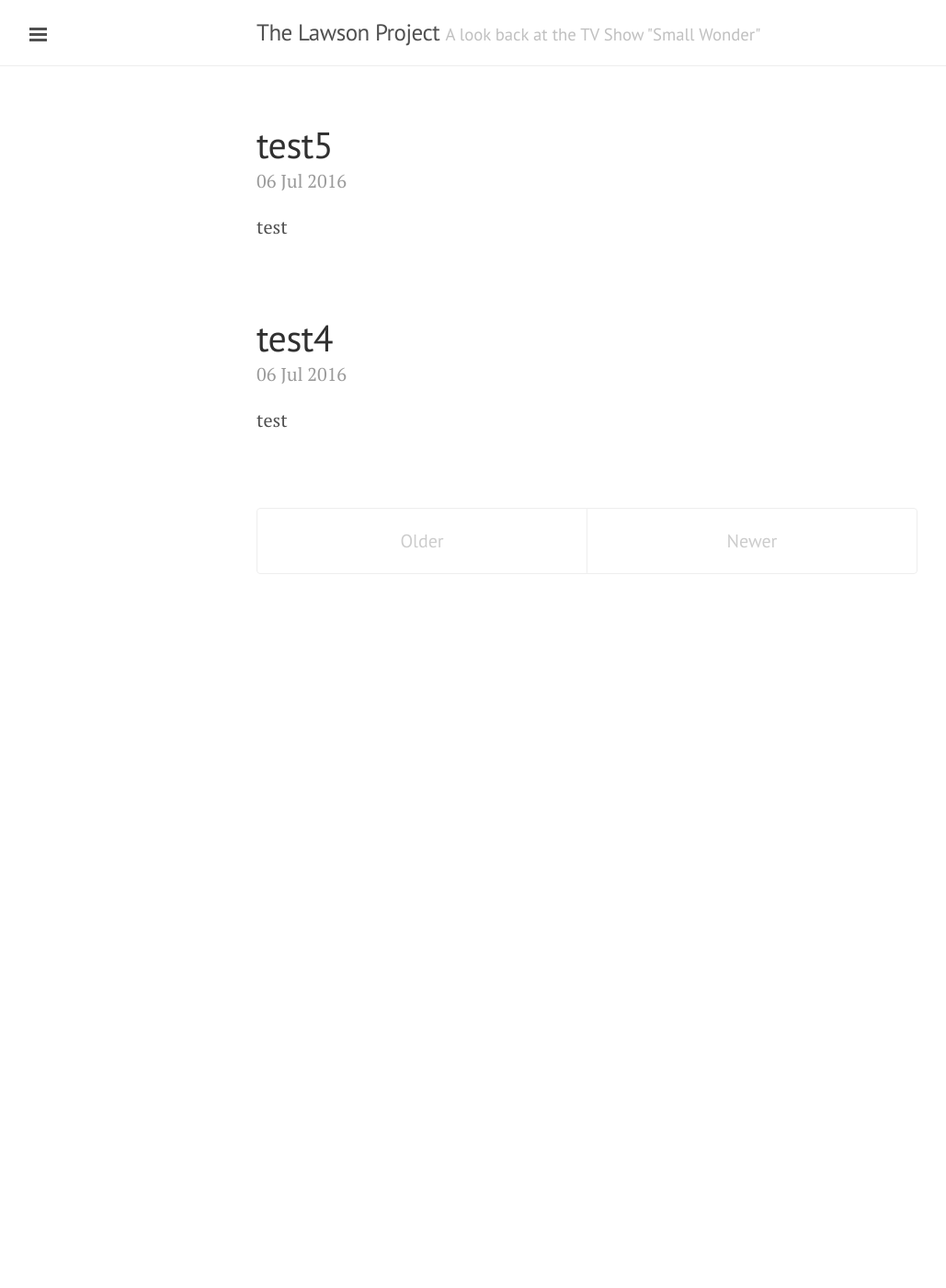
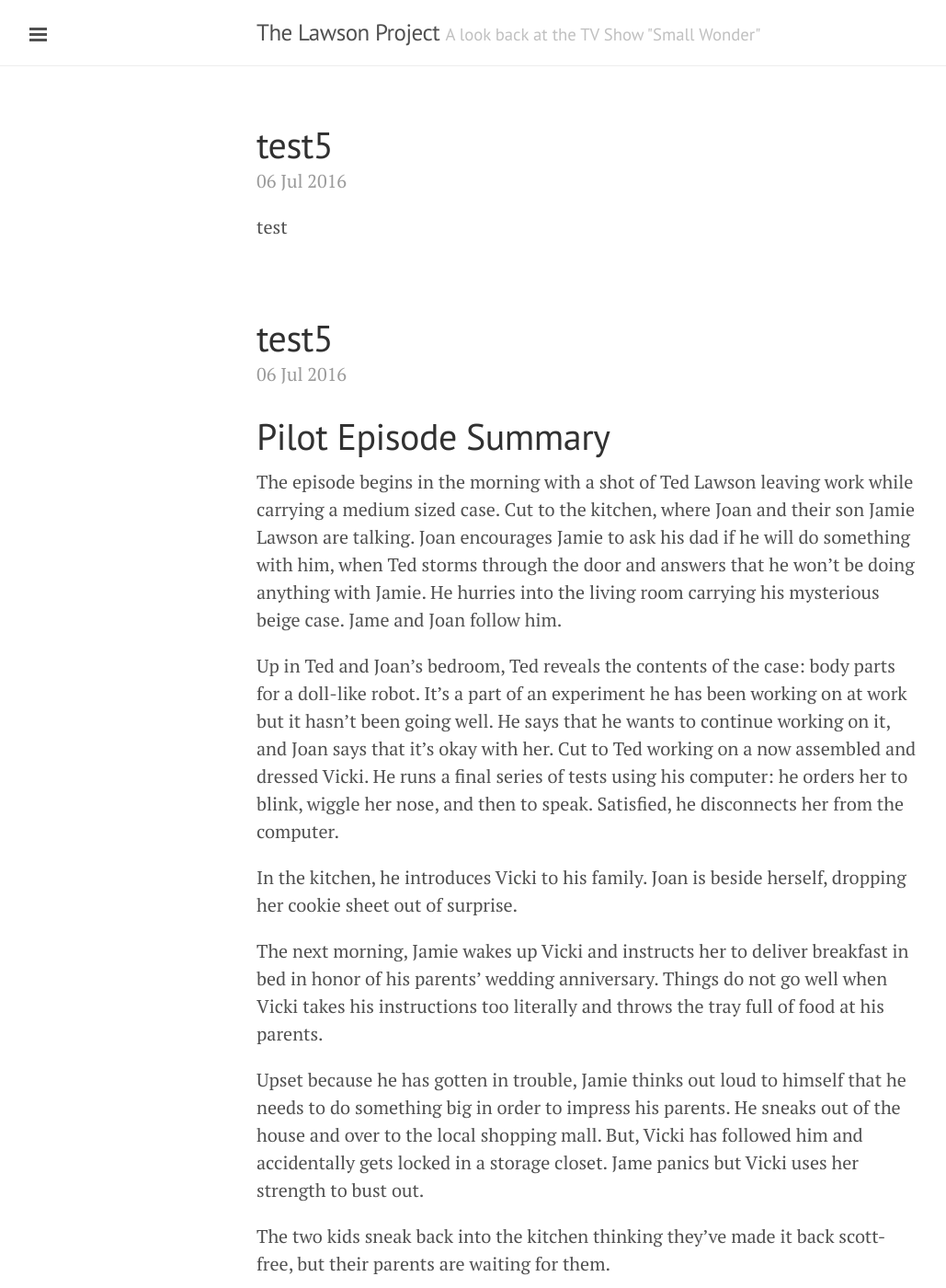
Before and after one commit to lawsonprjct/lawsonprjct.github.io, a Jekyll site: the page built from index.html, in a window 1280 px wide and 1400 px high. Shown: the whole window at 92% size, without its empty margins (1-1030 px from the left). Built offline with Jekyll 4.4.1, drawn with Linux system fonts in a browser that asks for light colours; the list of posts is cut into pages by our own code.

Commit message:
Update and rename pilotepisode.md to 2016-07-06-pilotepisode.md

```diff
--- a/_posts/pilotepisode.md
+++ b/_posts/2016-07-06-pilotepisode.md
@@ -1,3 +1,8 @@
+---
+title: test5
+date: '2016-07-06 23:26:00'
+layout: post
+---
 # Pilot Episode Summary
 
 The episode begins in the morning with a shot of Ted Lawson leaving work while carrying a medium sized case. Cut to the kitchen, where Joan and their son Jamie Lawson are talking. Joan encourages Jamie to ask his dad if he will do something with him, when Ted storms through the door and answers that he won't be doing anything with Jamie. He hurries into the living room carrying his mysterious beige case. Jame and Joan follow him.
```
